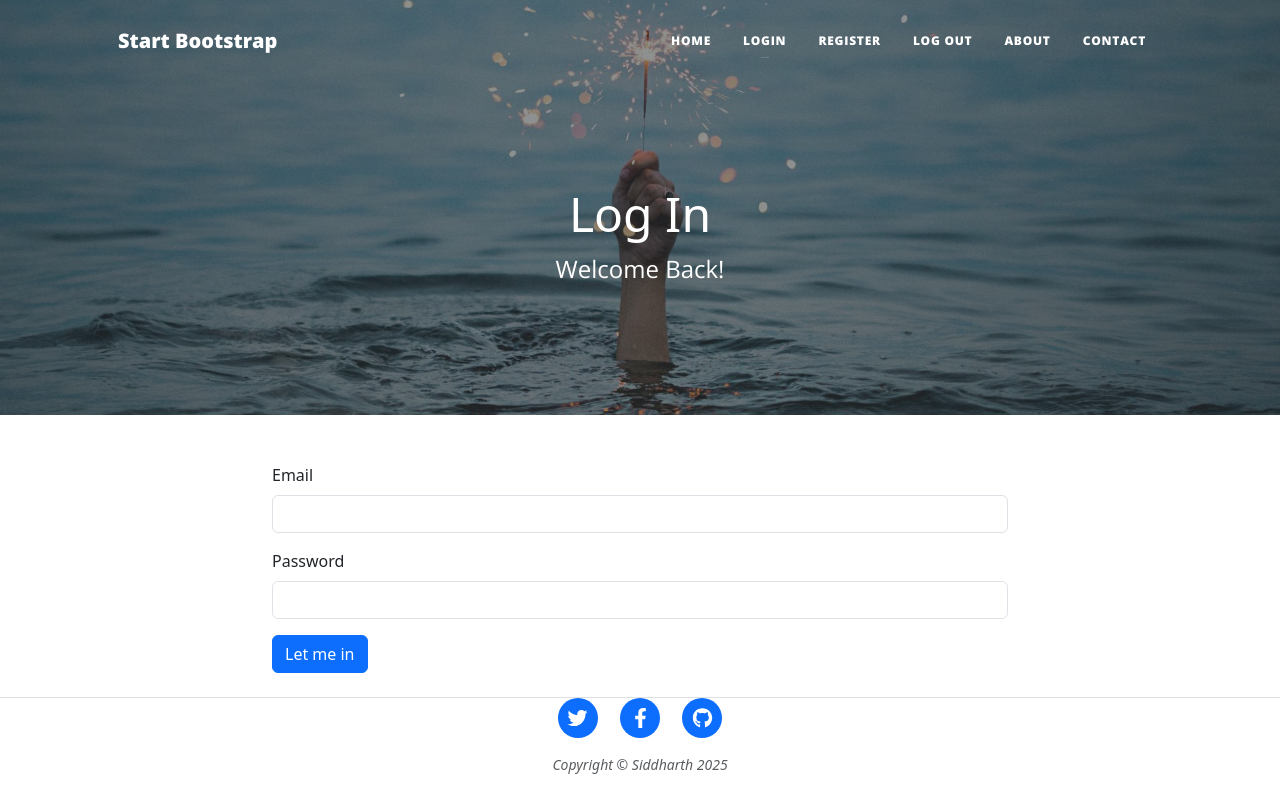
After one commit to Siddharth782/flask-blog-app, a Flask app: page /login in a window 1280 px wide. The commit adds this page. Run offline with Flask 3, Linux system fonts and the light colour scheme; some libraries are stand-ins or nearby versions.

Commit message:
Add Register and Login pages

```diff
--- a/forms.py
+++ b/forms.py
@@ -1,11 +1,25 @@
 from flask_wtf import FlaskForm
-from wtforms import StringField, SubmitField
-from wtforms.validators import DataRequired, Email
+from wtforms import StringField, SubmitField, PasswordField
+from wtforms.validators import DataRequired, Email, Length
 from flask_ckeditor import CKEditorField
 
+# To Contact the Author of the form
 class ContactForm(FlaskForm):
     name = StringField("Name", validators=[DataRequired()])
     email = StringField("Email", validators=[DataRequired(), Email()])
     phone = StringField("Phone", validators=[DataRequired()])
     message = CKEditorField("Message", validators=[DataRequired()])
     submit = SubmitField("Send Message")
+
+# To register a new user
+class RegisterForm(FlaskForm):
+    name = StringField("Name", validators=[DataRequired()])
+    email = StringField("Email", validators=[DataRequired(), Email()])
+    password = PasswordField("Password", validators=[DataRequired(), Length(min=8, message="Your password should be minimum 8 characters long")])
+    submit = SubmitField("Sign Up!")
+
+# To log in an existing user
+class LoginForm(FlaskForm):
+    email = StringField("Email", validators=[DataRequired(), Email()])
+    password = PasswordField("Password", validators=[DataRequired(), Length(min=8, message="Your password should be minimum 8 characters long")])
+    submit = SubmitField("Let me in")
--- a/main.py
+++ b/main.py
@@ -5,7 +5,7 @@ from flask_bootstrap import Bootstrap5
 from dotenv import load_dotenv
 import os
 from flask_ckeditor import CKEditor
-from forms import ContactForm
+from forms import ContactForm, RegisterForm, LoginForm
 
 load_dotenv()
 # ----------- CONSTANTS --------------- #
@@ -39,14 +39,17 @@ app.config['SECRET_KEY'] = '8BYkEfBA6O6donzWlSihBXox7C0sKR6b'
 ckeditor = CKEditor(app)
 Bootstrap5(app)
 
+# Route to home page
 @app.route("/")
 def home_page():
     return render_template("index.html")
 
+# Route to about page
 @app.route("/about")
 def about():
     return render_template("about.html")
 
+# Route to contact page
 @app.route("/contact", methods=["GET", "POST"])
 def contact():
 
@@ -64,5 +67,17 @@ def contact():
 
     return render_template("contact.html", msg_sent=False, form=form)
 
+# Route to register page
+@app.route("/register")
+def register():
+    form = RegisterForm()
+    return render_template("register.html", form=form)
+
+# Route to login page
+@app.route("/login")
+def login():
+    form = LoginForm()
+    return render_template("login.html", form=form)
+
 if __name__ == "__main__":
     app.run(debug=True)
--- a/templates/header.html
+++ b/templates/header.html
@@ -69,14 +69,14 @@
             <li class="nav-item">
               <a
                 class="nav-link px-lg-3 py-3 py-lg-4"
-                href="#"
+                href=" {{ url_for('login') }} "
                 >Login</a
               >
             </li>
             <li class="nav-item">
               <a
                 class="nav-link px-lg-3 py-3 py-lg-4"
-                href="#"
+                href=" {{ url_for('register') }} "
                 >Register</a
               >
             </li>
--- /dev/null
+++ b/templates/login.html
@@ -0,0 +1,34 @@
+{% from "bootstrap5/form.html" import render_form %}
+{% block content %}
+{% include "header.html" %}
+
+<!-- Page Header -->
+<header
+  class="pagehead"
+  style="background-image: url('../static/assets/img/login-bg.jpg')"
+>
+  <div class="container position-relative px-4 px-lg-5">
+    <div class="row gx-4 gx-lg-5 justify-content-center">
+      <div class="col-md-10 col-lg-8 col-xl-7">
+        <div class="page-heading">
+          <h1>Log In</h1>
+          <span class="subheading">Welcome Back!</span>
+        </div>
+      </div>
+    </div>
+  </div>
+</header>
+
+<main class="mb-4">
+  <div class="container">
+    <div class="row">
+      <div class="col-lg-8 col-md-10 mx-auto">
+        {{render_form(form, novalidate=True) }}
+      </div>
+    </div>
+  </div>
+</main>
+
+
+{% include "footer.html" %}
+{% endblock %}
```
Also changed, not shown: templates/register.html (added, +33 -0 lines), static/assets/img/login-bg.jpg (added), static/assets/img/register-bg.jpg (added).
